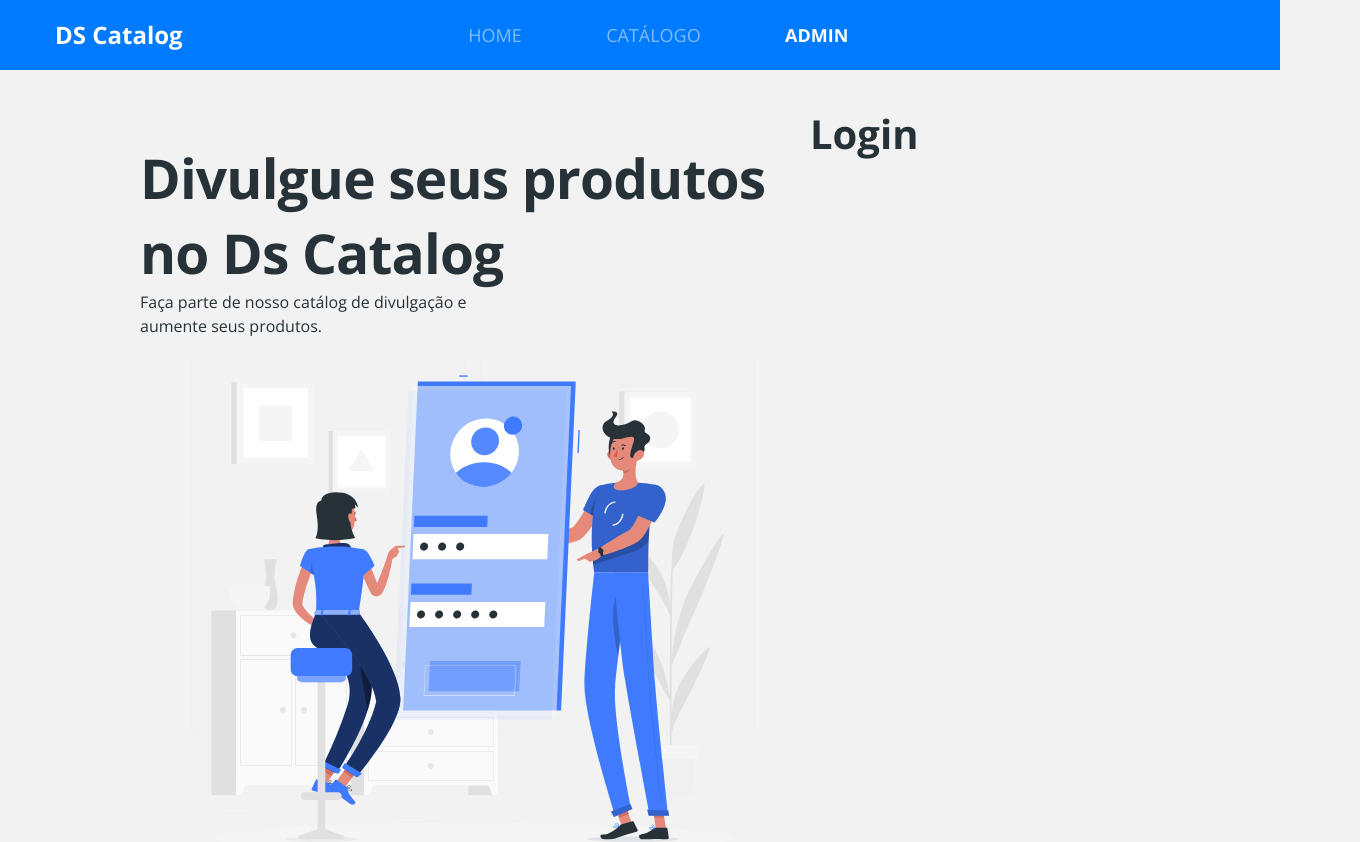
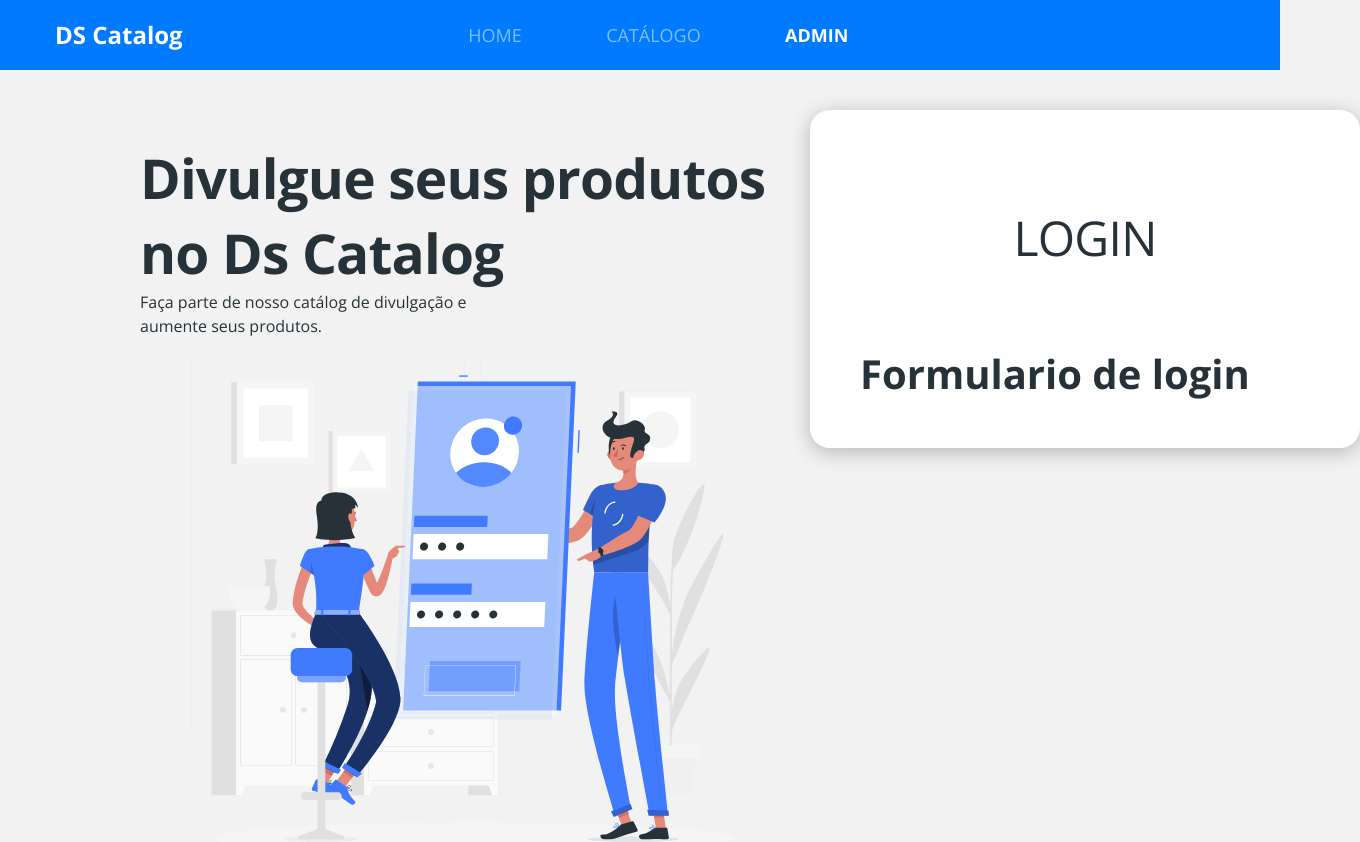
Before and after one commit to pierreEnoc/ds-catalog-web, a React (Create React App) app: page /admin/auth/login in a window 1280 px wide. Shown: the top 842 px of the page, 1360 px wide, since content can reach past the window. Built offline with nearby package versions, Linux system fonts and the light colour scheme.

Commit message:
:sparkles:base component for authentication form

```diff
--- /dev/null
+++ b/src/pages/Auth/components/Card/index.tsx
@@ -0,0 +1,21 @@
+import { type } from 'os';
+import React from 'react';
+import './styles.scss';
+
+type Props = {
+    title: string;
+    children: React.ReactNode;
+}
+
+const AuthCard = ({ title, children }: Props) => {
+    return (
+        <div className="card-base auth-card">
+            <h1 className="auth-card-title">
+             {title}
+            </h1>
+            { children }
+        </div>
+    )
+}
+
+export default AuthCard;
--- /dev/null
+++ b/src/pages/Auth/components/Card/styles.scss
@@ -0,0 +1,15 @@
+.auth-card {
+    padding: 95px 50px 50px 50px;
+    border-radius: 20px;
+    width: 550px;
+}
+
+.auth-card-title {
+    text-transform: uppercase;
+    font-size: 48px;
+    line-height: 65px;
+    text-align: center;
+    letter-spacing: -0.015em;
+    color: #263238;
+    font-weight: normal;
+}
--- /dev/null
+++ b/src/pages/Auth/components/Login/index.tsx
@@ -0,0 +1,15 @@
+import React from 'react';
+import AuthCard from '../Card';
+import './styles.scss';
+
+const Login = () => {
+    return (
+        <AuthCard  title="login">
+        <form className="login-form">
+        <h1> Formulario de login</h1>
+        </form>
+        </AuthCard>
+    )
+}
+
+export default Login;
--- /dev/null
+++ b/src/pages/Auth/components/Login/styles.scss
@@ -0,0 +1,3 @@
+.login-form {
+    margin-top: 80px;
+}
--- a/src/pages/Auth/index.tsx
+++ b/src/pages/Auth/index.tsx
@@ -1,6 +1,7 @@
 import React from 'react';
 import { ReactComponent as AuthImage } from 'core/assets/images/auth.svg';
 import { Route, Switch } from 'react-router-dom';
+import Login from './components/Login';
 import './styles.scss';
 
 const Auth = () => (
@@ -18,7 +19,7 @@ const Auth = () => (
         <div className="auth-content">
             <Switch>
                 <Route path="/admin/auth/login">
-                    <h1>Login</h1>
+                  <Login />
                 </Route>
                 <Route path="/admin/auth/register">
                     <h1>Cadastro</h1>
```
